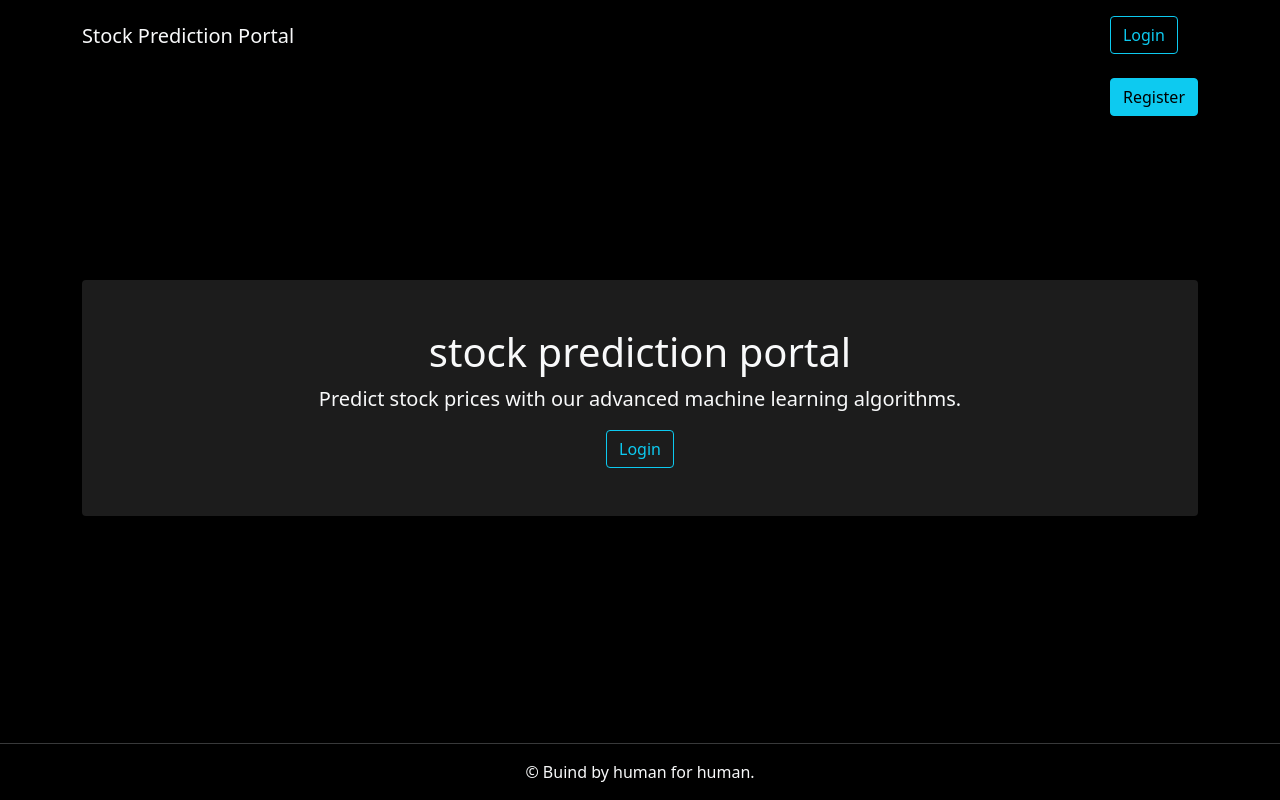
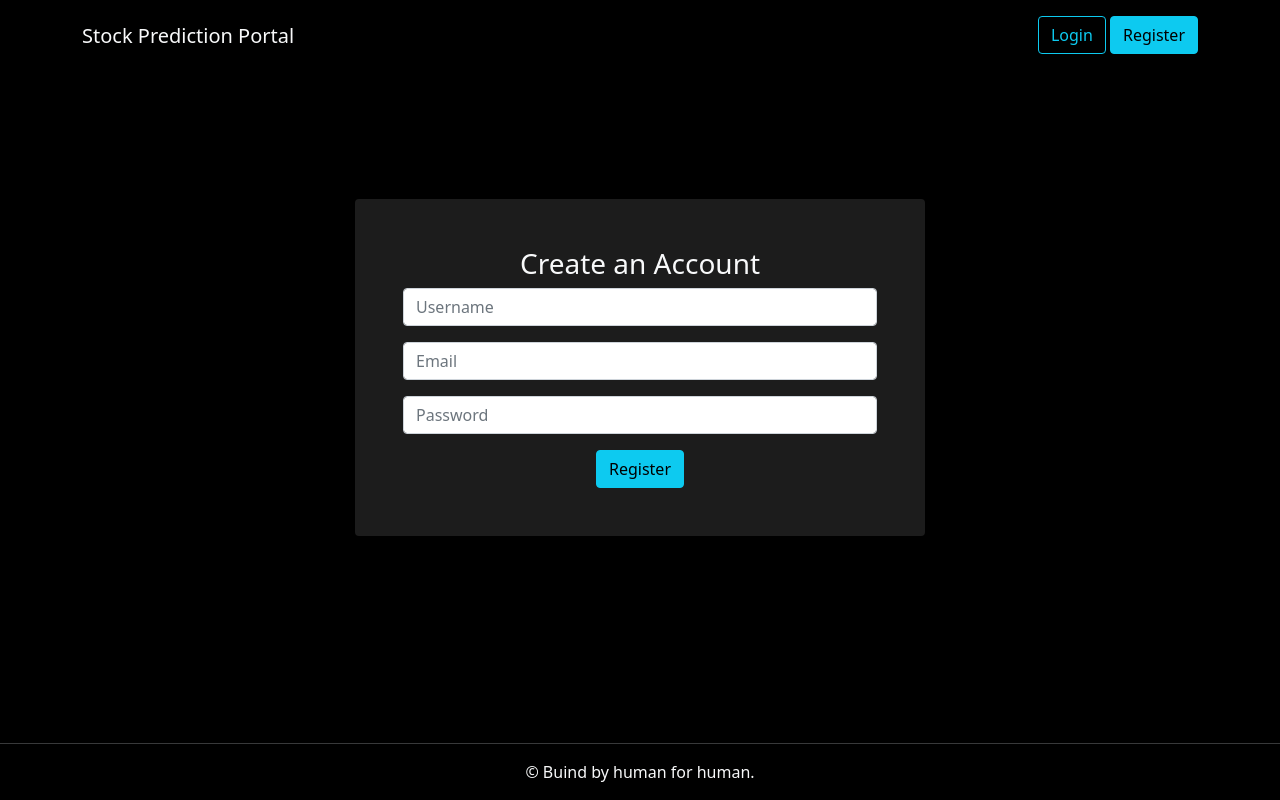
Before and after one commit to mjcode6/stock-prediction-app, a React (Vite) app in the folder frontend-react/: page /register in a window 1280 px wide. Built offline with nearby package versions, Linux system fonts and the light colour scheme.

Commit message:
register page design ok

```diff
--- a/frontend-react/src/App.jsx
+++ b/frontend-react/src/App.jsx
@@ -3,14 +3,29 @@ import './assets/css/style.css'
 import Headers from './components/Header'
 import Main from './components/Main'
 import Footer from './components/Footer'
+import{ BrowserRouter, Routes, Route } from 'react-router-dom'
+import Register from './components/Register'
+import Login from './components/Login'
+
+
 function App() {
   const [count, setCount] = useState(0)
 
   return (
     <>
-      <Headers />
-      <Main />
-      <Footer />
+      <BrowserRouter>
+        <Headers />
+      <Routes>
+        <Route path="/" element={<Main />} />
+        <Route path="/register" element={<Register />} />
+        <Route path="/login" element={<Login />} />
+      </Routes>
+        <Footer />
+      </BrowserRouter>
+
+
+
+
     </>
   )
 }
--- a/frontend-react/src/components/Button.jsx
+++ b/frontend-react/src/components/Button.jsx
@@ -1,12 +1,17 @@
 import React from 'react';
+import {Link} from 'react-router-dom';
+
+
 
 const Button = (props) => {
     return (
     <>
-        <div>
-        <a className={`btn ${props.class || 'btn-outline-info'}`} href="#">{props.text}</a>
 
-        </div>
+        <Link className={`btn ${props.class}`} to={props.url}>
+            {props.text}
+        </Link>
+
+
     </>
 ) }
 
--- a/frontend-react/src/components/Header.jsx
+++ b/frontend-react/src/components/Header.jsx
@@ -1,15 +1,18 @@
 import React from 'react';
 import Button from './Button';
+import { Link } from 'react-router-dom';
+
 
 const Header = () => {
     return (
         <>
         <nav className="navbar container pt-3 pb-3 align-items-start">
-            <a className="navbar-brand text-light" href="#">Stock Prediction Portal</a>
+            <Link className="navbar-brand text-light" to="/">Stock Prediction Portal</Link>
+
             <div>
-                <Button text="Login" class="btn-outline-info" />
+                <Button text="Login" class="btn-outline-info" url="/login" />
                 &nbsp;
-                <Button text="Register" class="btn-info" />
+                <Button text="Register" class="btn-info" url="/register" />
             </div>
 
         </nav>
--- /dev/null
+++ b/frontend-react/src/components/Login.jsx
@@ -0,0 +1,9 @@
+import React from "react";
+
+const Login = () => {
+    return (
+        <div className="text-light  container"> Login </div>
+    );
+};
+
+export default Login;
--- a/frontend-react/src/components/Main.jsx
+++ b/frontend-react/src/components/Main.jsx
@@ -1,17 +1,21 @@
 import React from 'react';
 import Button from './Button';
+import Headers from './Header';
+import Footer from './Footer';
 
 const Main = () => {
     return (
       <>
+
       <div className="container">
         <div className=" p-5 text-center bg-light-dark rounded">
             <h1 className="text-light">stock prediction portal</h1>
             <p className="text-light lead">Predict stock prices with our advanced machine learning algorithms.</p>
-            <Button text="Login" class="btn-outline-info"/>
+            <Button text="Login" class="btn-outline-info" url="/login" />
         </div>
 
       </div>
+
       </>
     )
 }
--- /dev/null
+++ b/frontend-react/src/components/Register.jsx
@@ -0,0 +1,70 @@
+
+import react, {useState}from 'react';
+import axios from 'axios';
+import { FontAwesomeIcon } from '@fortawesome/react-fontawesome'
+import { faSpinner } from '@fortawesome/free-solid-svg-icons'
+
+const Register = () => {
+    const[username, setUsername] = useState('');
+    const[email, setEmail] = useState('');
+    const[password, setPassword] = useState('');
+    const[error, setError] = useState('');
+    const [success, setSuccess] = useState(false);
+    const [loading, setLoading] = useState(false);
+
+    const handleRegistration = async (e) => {
+        e.preventDefault();
+        // Handle registration logic here
+        setLoading(true);
+
+        const userData = {
+            username: username,
+            email: email,
+            password: password
+        };
+        try{
+        const response =  await axios.post('http://127.0.0.1:8000/api/v1/register/', userData)
+                console.log('Registration successful:', response.data);
+                console.log('registration successful:');
+                setError({}); // Clear any previous errors on successful registration
+                setSuccess(true); // Set success state to true
+        }catch(error){
+            setError(error.response.data);
+            console.error('Error during registration:', error);
+        }finally{
+            setLoading(false);
+        }
+    };
+
+    return (
+    <div className="container">
+        <div className="row justify-content-center">
+            <div className="col-md-6 bg-light-dark p-5 rounded">
+            <h3 className="text-light text-center">Create an Account</h3>
+        <form onSubmit={handleRegistration}>
+            <div className="mb-3">
+                <input type="text" className="form-control mb-3" placeholder="Username" value={username} onChange={(e) => setUsername(e.target.value)} />
+                <small>{error.username && <div className="text-danger">{error.username}</div>}</small>
+            </div>
+            <div className="mb-3">
+                <input type="email" className="form-control mb-3" placeholder="Email" value={email} onChange={(e) => setEmail(e.target.value)} />
+                <small>{error.email && <div className="text-danger">{error.email}</div>}</small>
+            </div>
+            <div className="mb-3">
+                <input type="password" className="form-control mb-3" placeholder="Password" value={password} onChange={(e) => setPassword(e.target.value)} />
+                <small>{error.password && <div className="text-danger">{error.password}</div>}</small>
+            </div>
+            {success && <div className="alert alert-success mb-3">Registration successful! You can now log in.</div>   }
+            {loading ? (<button type="submit" className="btn btn-info d-block mx-auto" disabled><FontAwesomeIcon icon={faSpinner} spin /> Please wait...</button>): (
+            <button type="submit" className="btn btn-info d-block mx-auto">Register</button>
+            )}
+
+
+        </form>
+        </div>
+        </div>
+    </div>
+);
+};
+
+export default Register;
```
Also changed, not shown: frontend-react/package.json (+6 -1 lines), 1 other file (tests, documents, lock files or other folders).
